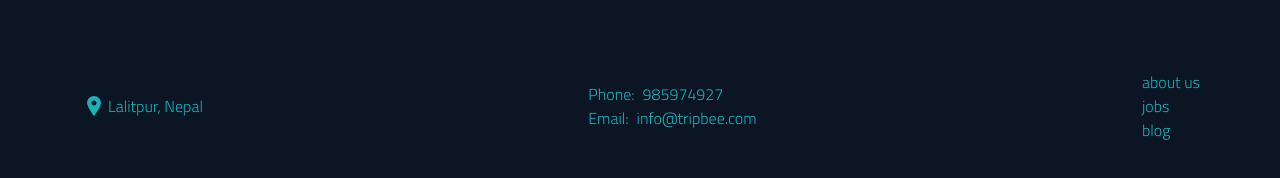
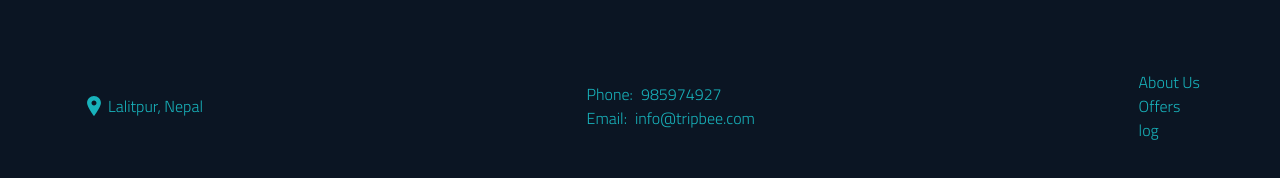
Before and after one commit to mandip1213/Haq-the-Weak, a React (Create React App) app in the folder frontend/: page / in a window 1280 px wide. Shown: the part 2456-2634 px from the top of the page. Built offline with nearby package versions, Linux system fonts and the light colour scheme; no server answers.

Commit message:
mission 200

```diff
--- a/frontend/src/compoonents/Home/LpFooter.js
+++ b/frontend/src/compoonents/Home/LpFooter.js
@@ -102,12 +102,12 @@
 
 				<div className="footer-nav">
 					<ul>
-						<li><a href="#">about us</a></li>
-						<li><a href="#">jobs</a></li>
+						<li><a href="#">About Us</a></li>
+						<li><a href="#">Offers</a></li>
 						<li>
 							<a href="#"></a>
 						</li>
-						<li><a href="#">blog</a></li>
+						<li><a href="#">log</a></li>
 					</ul>
 				</div>
 
```
